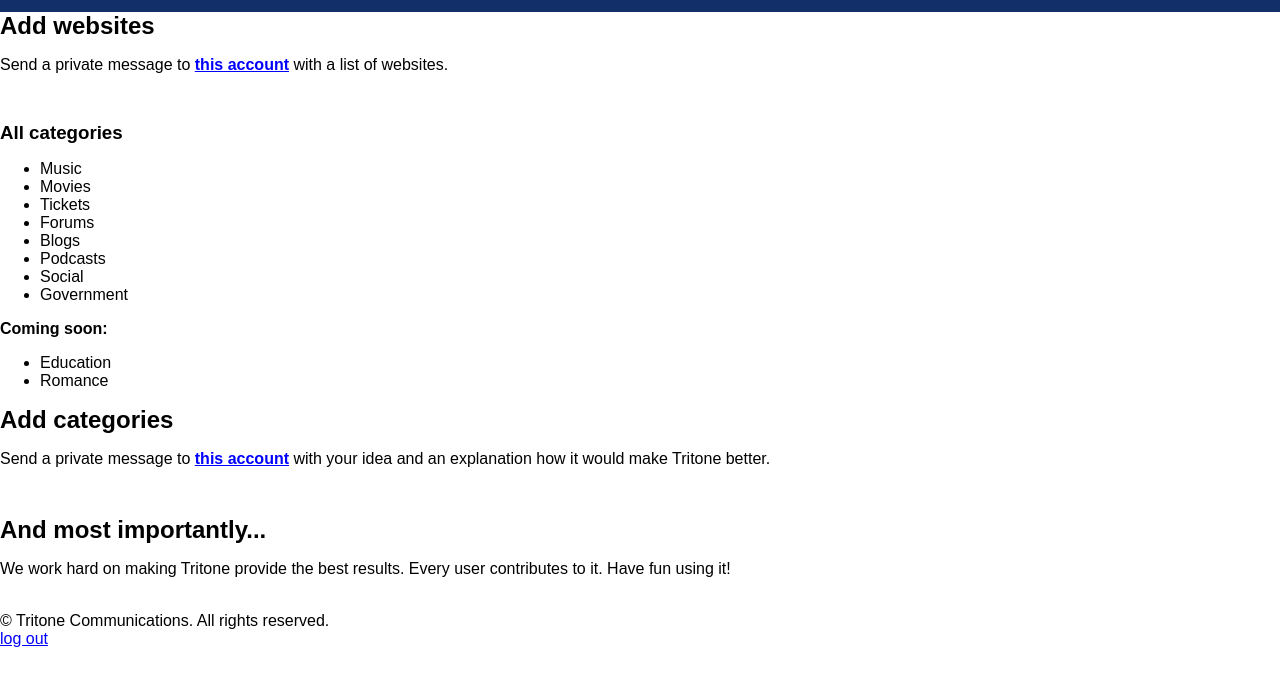
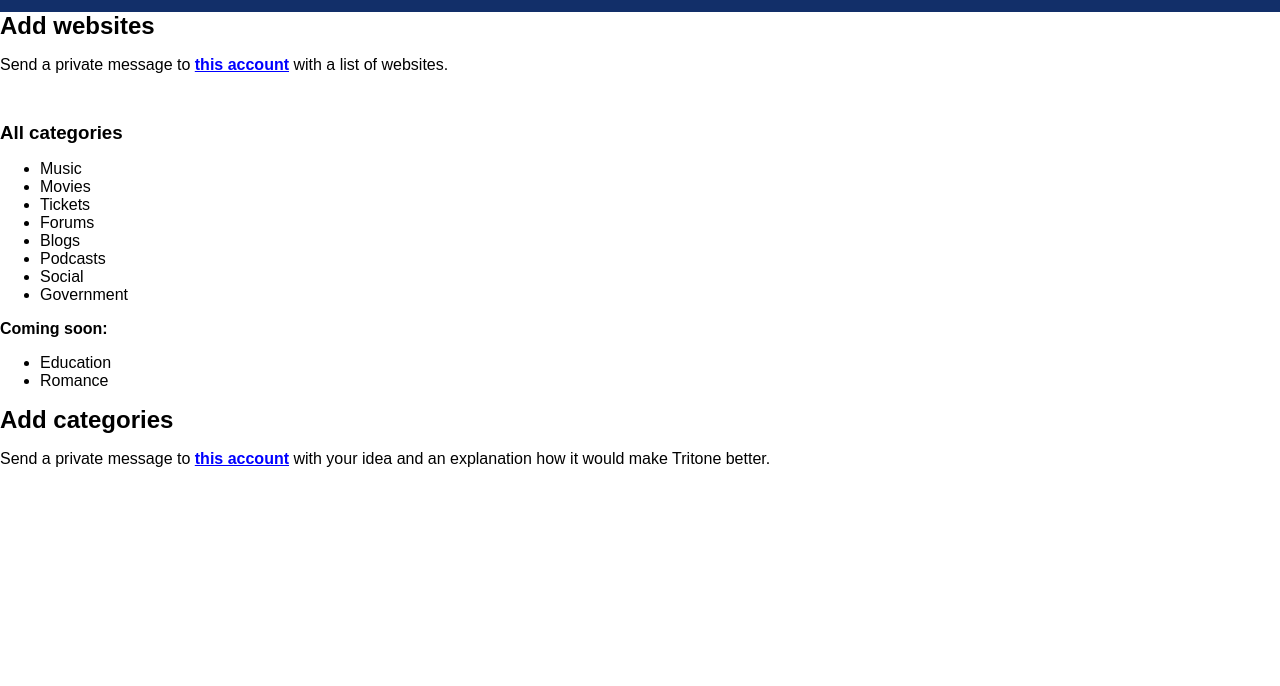
Before and after one commit to Tritone-Communications/Tritone-Communications.github.io, a plain HTML site: page index.html in a window 1280 px wide. Shown: the part 56-742 px from the top of the page. Drawn offline with Linux system fonts and the light colour scheme.

Commit message:
Update index.html

```diff
--- a/index.html
+++ b/index.html
@@ -38,9 +38,6 @@
                 </ul>
                 <h2>Add categories</h2>
                 	<p>Send a private message to <b><a href="https://forum.frutigeraeroarchive.org/memberlist.php?mode=viewprofile&u=2190">this account</a></b> with your idea and an explanation how it would make Tritone better.<p>
-                <h2>And most importantly...</h2>
-                <p>We work hard on making Tritone provide the best results. Every user contributes to it. Have fun using it!</p>
-                    <br>&copy; Tritone Communications. All rights reserved. <a href="/sd.php">log out</a>
             </div>
         </div>
     </body>
```
